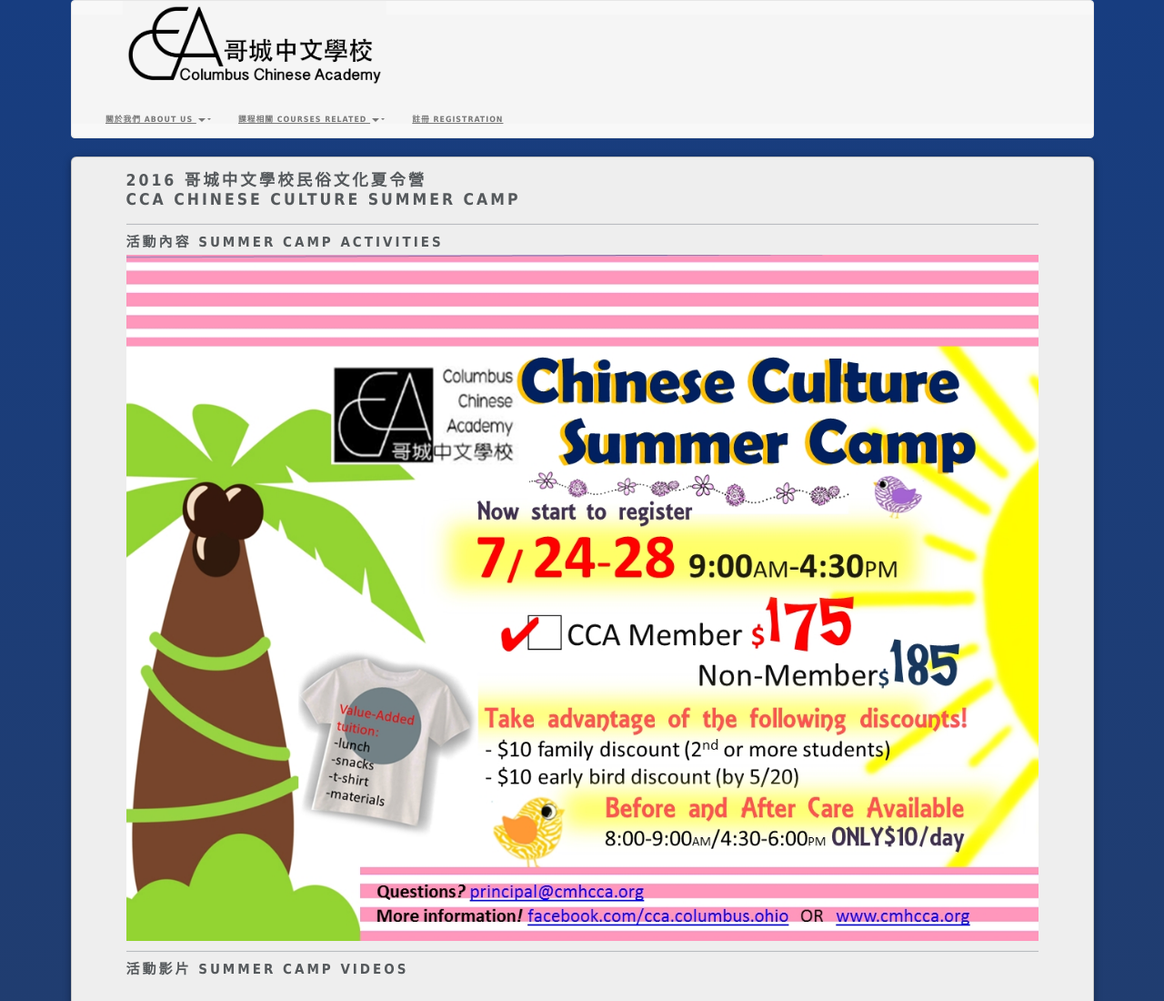
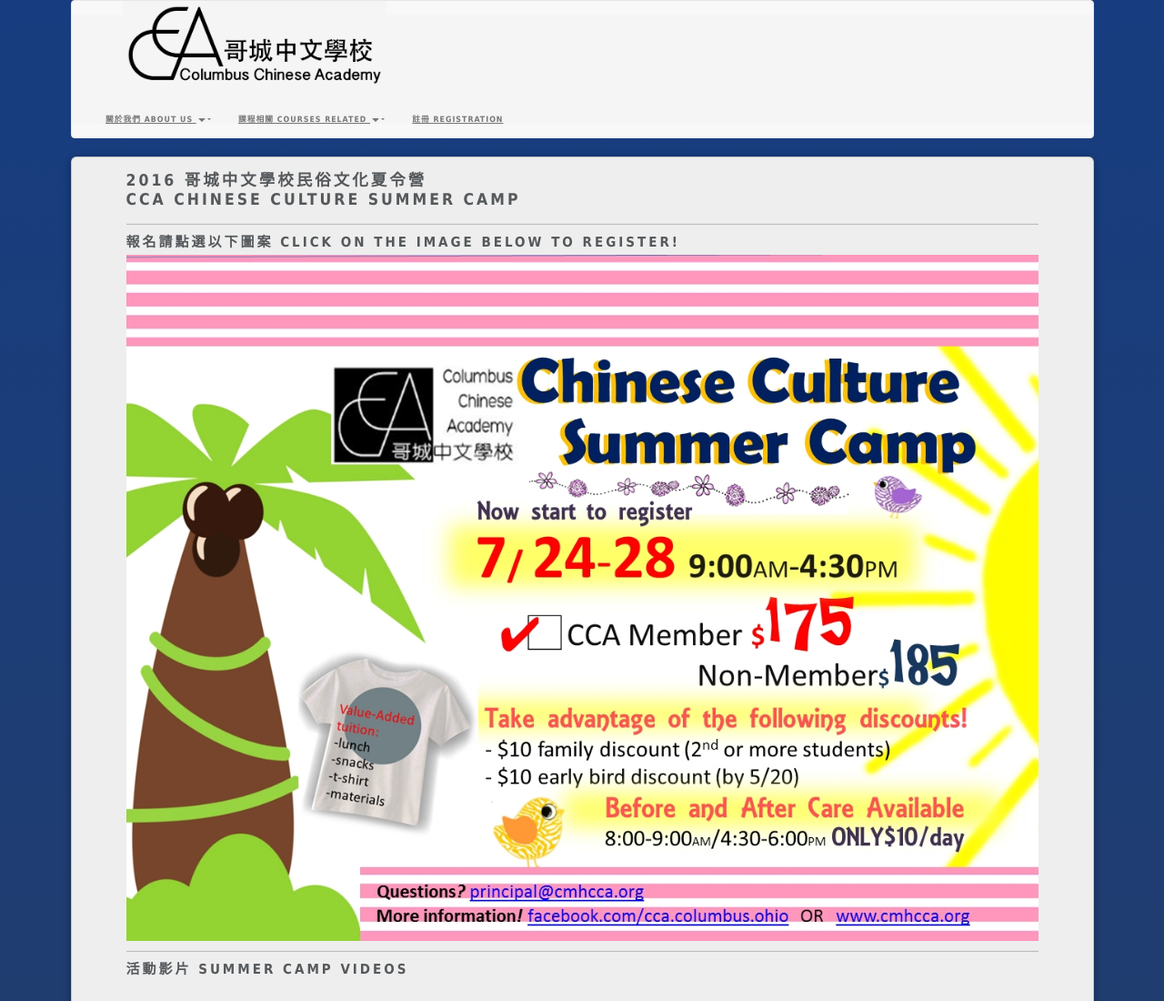
Before and after one commit to worm6206/cca_new, a website: page app/index.html at #!/summercamp2017 in a window 1280 px wide. Shown: the top 1100 px of the page at 91% size. Drawn offline with nearby package versions, Linux system fonts and the light colour scheme; some packages are replaced by stand-ins of ours; files that its build step writes are made by us from their sources; grey boxes are pictures that could not be loaded; files whose address does not match are found by name.

Commit message:
Header of Summer Camp Flyer

```diff
--- a/app/templates/activity/summercamp2017.html
+++ b/app/templates/activity/summercamp2017.html
@@ -29,7 +29,7 @@
   </div>
   <hr> -->
   <div class="row">
-    <h3>活動內容 Summer Camp Activities</h3>
+    <h3>報名請點選以下圖案 Click on the image below to register!</h3>
      <!-- Add in new Summer Flyer in English -->
     <a href= "https://docs.google.com/document/d/1uRVfzErQGkih18xFLWcBApzHfsjqu-L6ne8sNtcKuuI/edit?usp=sharing">
       <img src="images/2017SummerCampEng.jpg" style="width: 100%">
```
